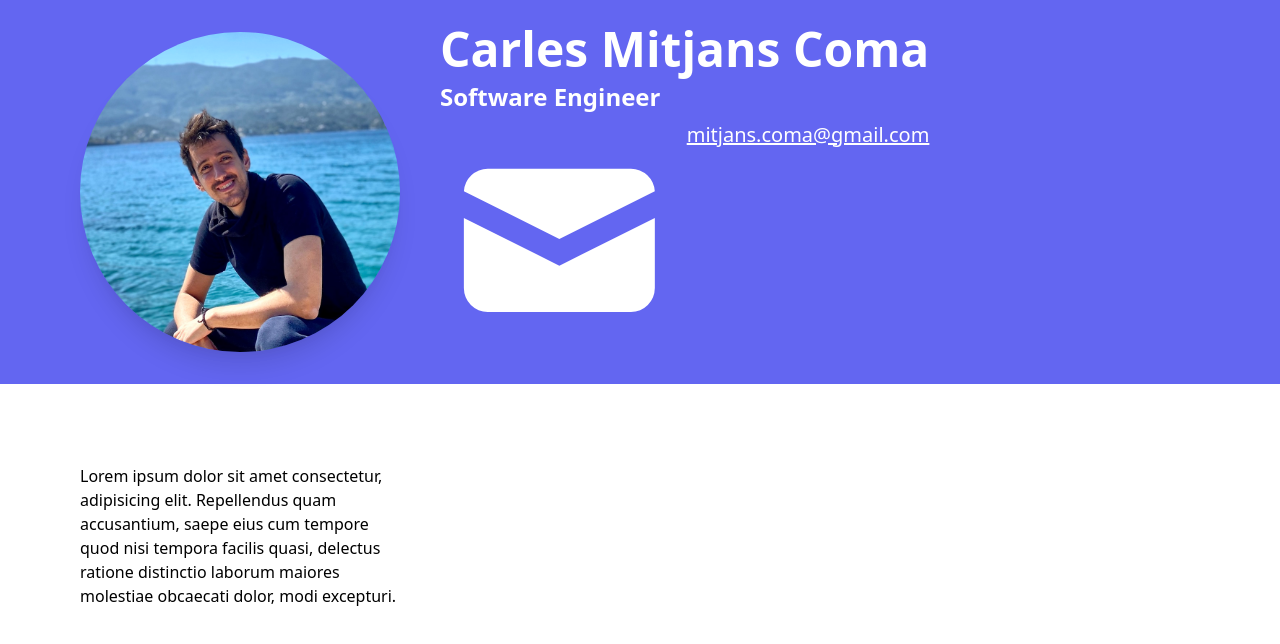
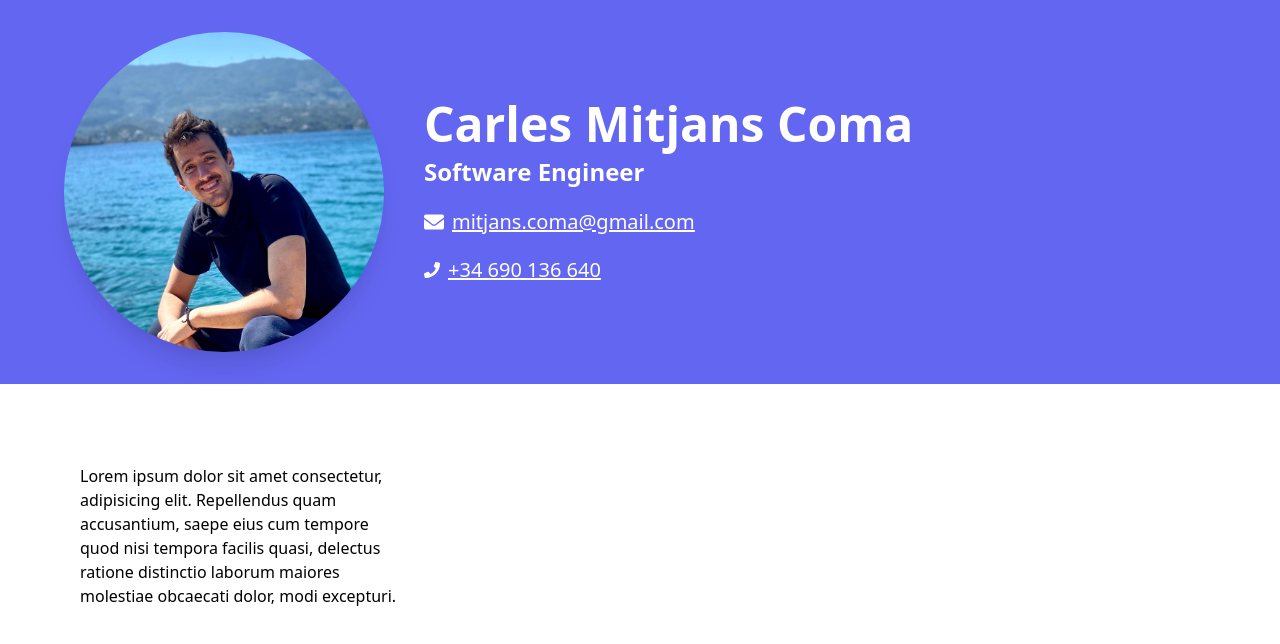
Before and after one commit to mitjans/vue-kinesis, a Vue app: page / in a window 1280 px wide. Shown: the top 644 px of the page. Built offline with nearby package versions, Linux system fonts and the light colour scheme; a web font is replaced by a local one.

Commit message:
feat: Use FontAwesome

```diff
--- a/package.json
+++ b/package.json
@@ -12,8 +12,11 @@
     "deploy": "yarn build:production && firebase deploy --token $FIREBASE_TOKEN"
   },
   "dependencies": {
+    "@fortawesome/fontawesome-svg-core": "^1.2.35",
+    "@fortawesome/free-regular-svg-icons": "^5.15.3",
+    "@fortawesome/free-solid-svg-icons": "^5.15.3",
+    "@fortawesome/vue-fontawesome": "^3.0.0-3",
     "@headlessui/vue": "^1.1.1",
-    "@heroicons/vue": "^1.0.1",
     "firebase": "^8.4.3",
     "tailwindcss": "^2.1.2",
     "vue": "^3.0.11"
--- a/src/components/navbar/default_content.vue
+++ b/src/components/navbar/default_content.vue
@@ -5,15 +5,20 @@
       src="@assets/images/profile.jpeg"
     >
     <div id="profile-info">
-      <h1>Carles Mitjans Coma</h1>
-      <h2>Software Engineer</h2>
+      <div id="name-container">
+        <h1>Carles Mitjans Coma</h1>
+        <h2>Software Engineer</h2>
+      </div>
       <div id="email-container">
-        <MailIcon
-          id="mail-icon"
-          size="0.5x"
-        />
+        <FontAwesomeIcon icon="envelope" />
         <a href="mailto:mitjans.coma@gmail.com">
           mitjans.coma@gmail.com
+        </a>
+      </div>
+      <div id="phone-container">
+        <FontAwesomeIcon icon="phone" />
+        <a href="tel:+34690136640">
+          +34 690 136 640
         </a>
       </div>
     </div>
@@ -21,18 +26,13 @@
 </template>
 
 <script>
-import { MailIcon } from '@heroicons/vue/solid';
-
 export default {
-  components: {
-    MailIcon,
-  },
 };
 </script>
 
 <style>
 #navbar-default-content {
-  @apply flex space-x-10 items-center pl-20 pr-20;
+  @apply flex space-x-10 items-center pl-16 pr-16;
 }
 
 #profile-image {
@@ -40,7 +40,7 @@ export default {
 }
 
 #profile-info {
-  @apply flex flex-col space-y-2 text-white;
+  @apply flex flex-col space-y-5 text-white;
 }
 
 #profile-info h1 {
@@ -51,15 +51,19 @@ export default {
   @apply text-2xl font-semibold;
 }
 
-#email-container {
-  @apply flex space-x-2;
+#name-container {
+  @apply flex flex-col space-y-2;
+}
+
+#email-container, #phone-container {
+  @apply flex items-center space-x-2;
 }
 
 #mail-icon {
   @apply inline-flex;
 }
 
-#email-container a {
+#email-container, #phone-container a {
   @apply text-xl underline;
 }
 </style>
--- a/src/main.ts
+++ b/src/main.ts
@@ -1,10 +1,16 @@
 import { createApp } from 'vue';
+import { library } from '@fortawesome/fontawesome-svg-core';
+import { fas } from '@fortawesome/free-solid-svg-icons';
+import { FontAwesomeIcon } from '@fortawesome/vue-fontawesome';
 import App from './App.vue';
 import FirebaseManager from './managers/firebase_manager';
 import '@assets/css/index.css';
+
+library.add(fas);
 
 const firebaseManager = new FirebaseManager();
 firebaseManager.initializeApp();
 
 createApp(App)
+  .component('FontAwesomeIcon', FontAwesomeIcon)
   .mount('#app');
```
Also changed, not shown: 1 other file (tests, documents, lock files or other folders).
